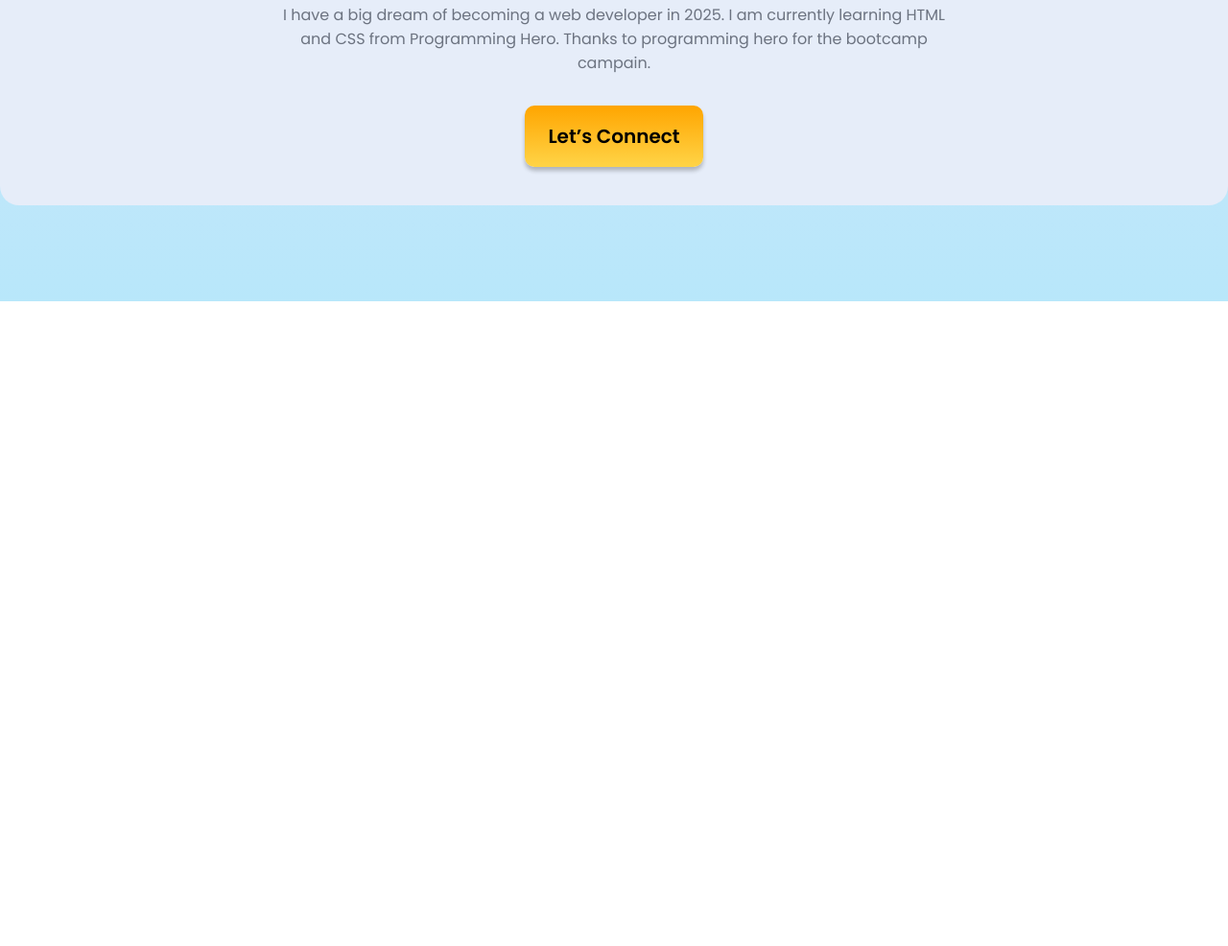
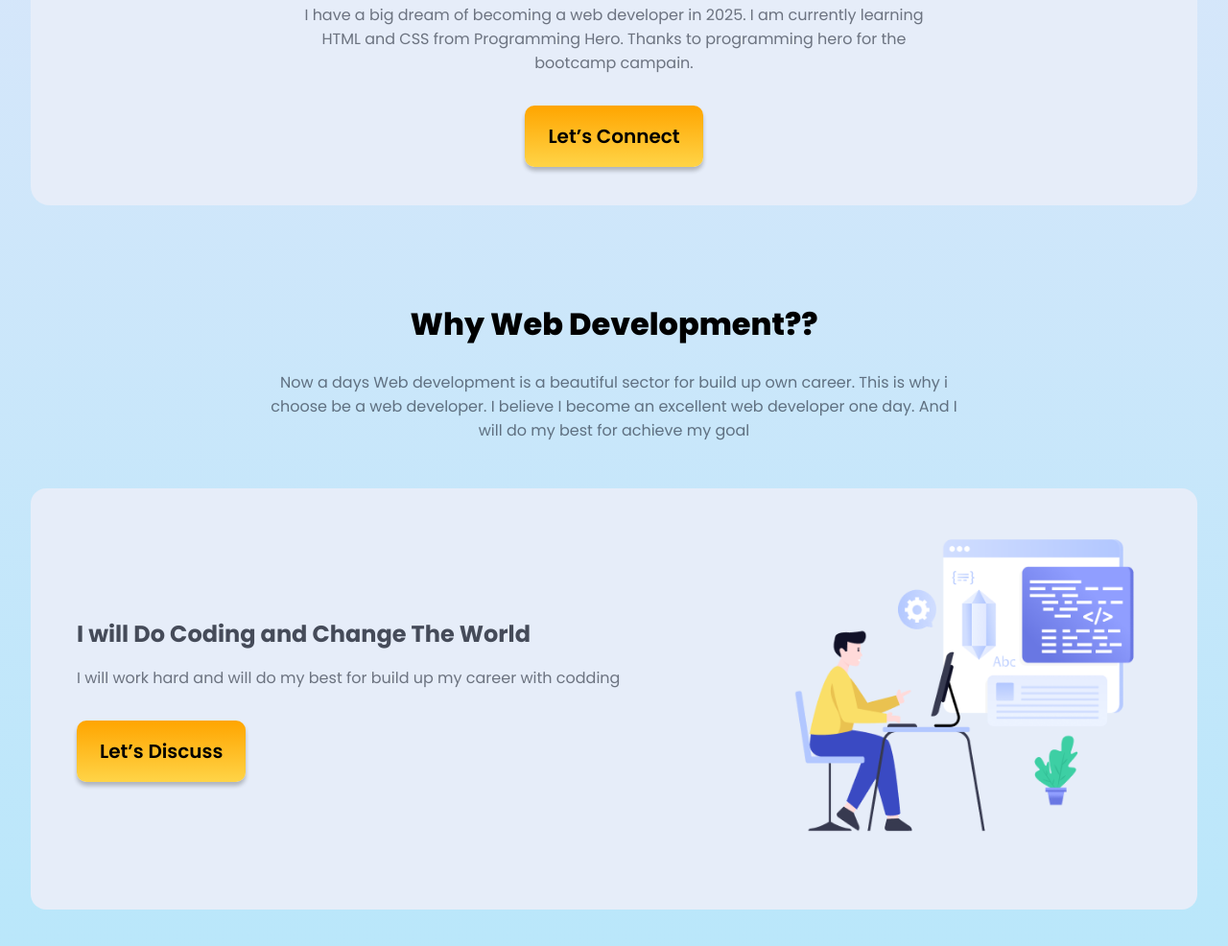
Before and after one commit to hadialhamza/Bootcamp-Assignment-1, a plain HTML site: page index.html in a window 1280 px wide. Shown: the part 626-1612 px from the top of the page at 96% size. Before the commit the page ends 940 px from the top, so only its background shows below. Drawn offline with Linux system fonts and the light colour scheme.

Commit message:
development section added

```diff
--- a/index.html
+++ b/index.html
@@ -18,6 +18,8 @@
     <link rel="stylesheet" href="responsive.css" />
   </head>
   <body>
+    <!-- Header section -->
+    <header>
       <!-- Nav bar -->
       <nav class="navbar">
         <div class="container nav-container">
@@ -33,12 +35,41 @@
           <img src="assets/hero-developer.png" alt="Hero image" />
           <h1>"In 2025, I hope to become a Developer."</h1>
           <p>
-          I have a big dream of becoming a web developer in 2025. I am currently
-          learning HTML and CSS from Programming Hero. Thanks to programming
-          hero for the bootcamp campain.
+            I have a big dream of becoming a web developer in 2025. I am
+            currently learning HTML and CSS from Programming Hero. Thanks to
+            programming hero for the bootcamp campain.
           </p>
           <button class="btn">Let’s Connect</button>
         </div>
       </section>
+    </header>
+    <!-- Main section -->
+    <main>
+      <!-- Why development section -->
+      <section class="container why-development">
+        <div class="development">
+          <h2 class="title">Why Web Development??</h2>
+          <p class="description">
+            Now a days Web development is a beautiful sector for build up own
+            career. This is why i choose be a web developer. I believe I become
+            an excellent web developer one day. And I will do my best for
+            achieve my goal
+          </p>
+        </div>
+        <div class="development-content-container">
+          <div class="development-content">
+            <h2>I will Do Coding and Change The World</h2>
+            <p class="description">
+              I will work hard and will do my best for build up my career with
+              codding
+            </p>
+            <button class="btn">Let’s Discuss</button>
+          </div>
+          <div class="development-image">
+            <img src="assets/working-developer.png" alt="" />
+          </div>
+        </div>
+      </section>
+    </main>
   </body>
 </html>
--- a/style.css
+++ b/style.css
@@ -10,6 +10,7 @@
 .container {
   max-width: 1440px;
   margin: auto;
+  width: 95%;
 }
 .btn {
   font-size: 20px;
@@ -23,6 +24,16 @@
 }
 .btn:hover {
   background: linear-gradient(#ffd447, #ff5100);
+}
+.title {
+  font-size: 32px;
+  font-weight: 800;
+  margin-bottom: 24px;
+}
+.description {
+  font-size: 16px;
+  font-weight: 400;
+  color: #0d13218f;
 }
 
 /* Body style */
@@ -81,3 +92,45 @@ body {
   width: 60%;
   text-align: center;
 }
+
+/* Why development style */
+.why-development {
+  display: flex;
+  flex-direction: column;
+  justify-content: center;
+  align-items: center;
+  margin-bottom: 100px;
+}
+.development {
+  width: 60%;
+  text-align: center;
+  margin-bottom: 48px;
+}
+.development-content-container {
+  display: flex;
+  align-items: center;
+  justify-content: space-between;
+  padding: 48px;
+  background-color: #e6edf9;
+  border-radius: 16px;
+  width: 100%;
+}
+.development-content {
+  width: 70%;
+}
+.development-content h2 {
+  font-size: 24px;
+  font-weight: 700;
+  color: #0d1321be;
+  margin-bottom: 16px;
+}
+.development-content p {
+  margin-bottom: 32px;
+}
+.development-image {
+  width: 35%;
+}
+.development-image img {
+  width: 100%;
+  object-fit: cover;
+}
```
Lines whose indentation alone changed are shown as unchanged.
